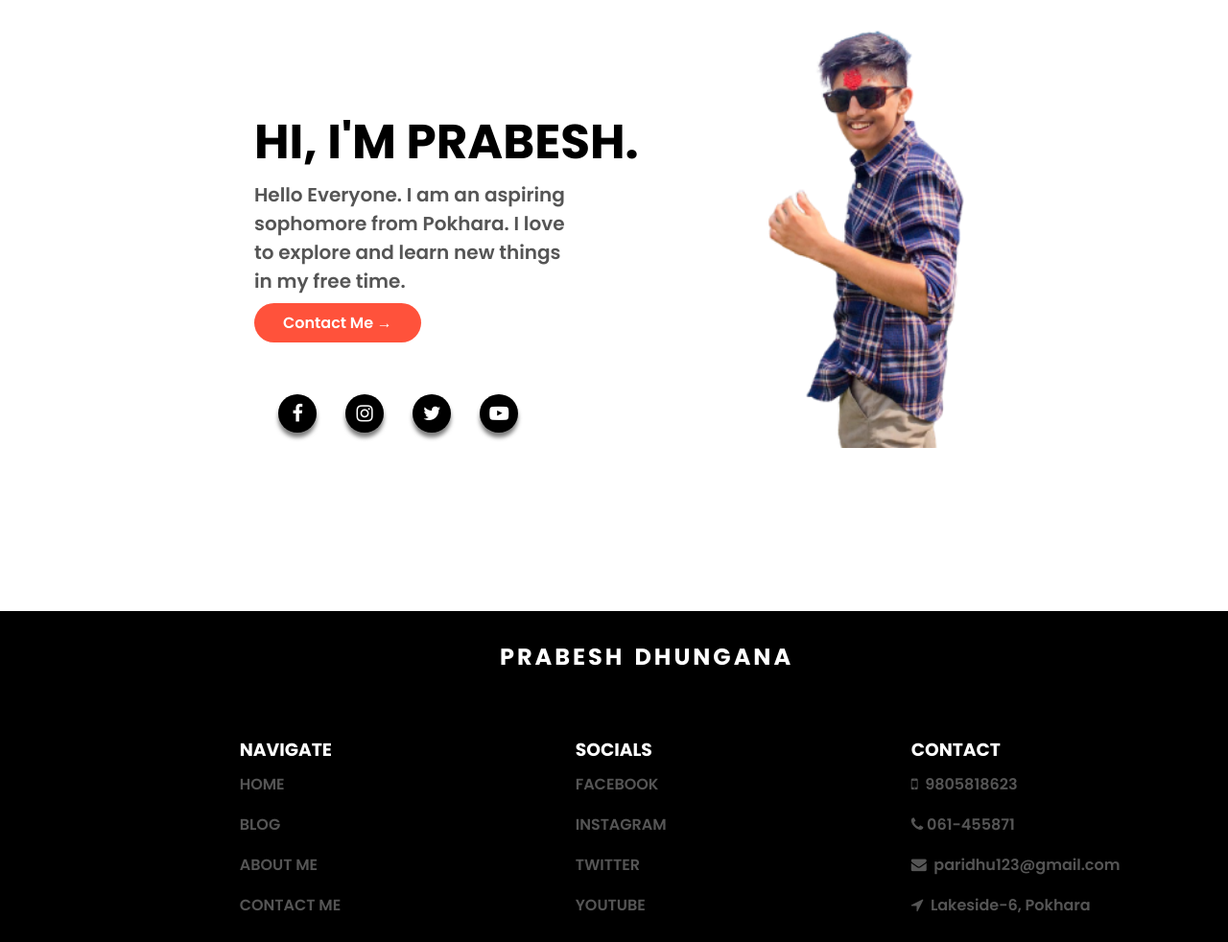
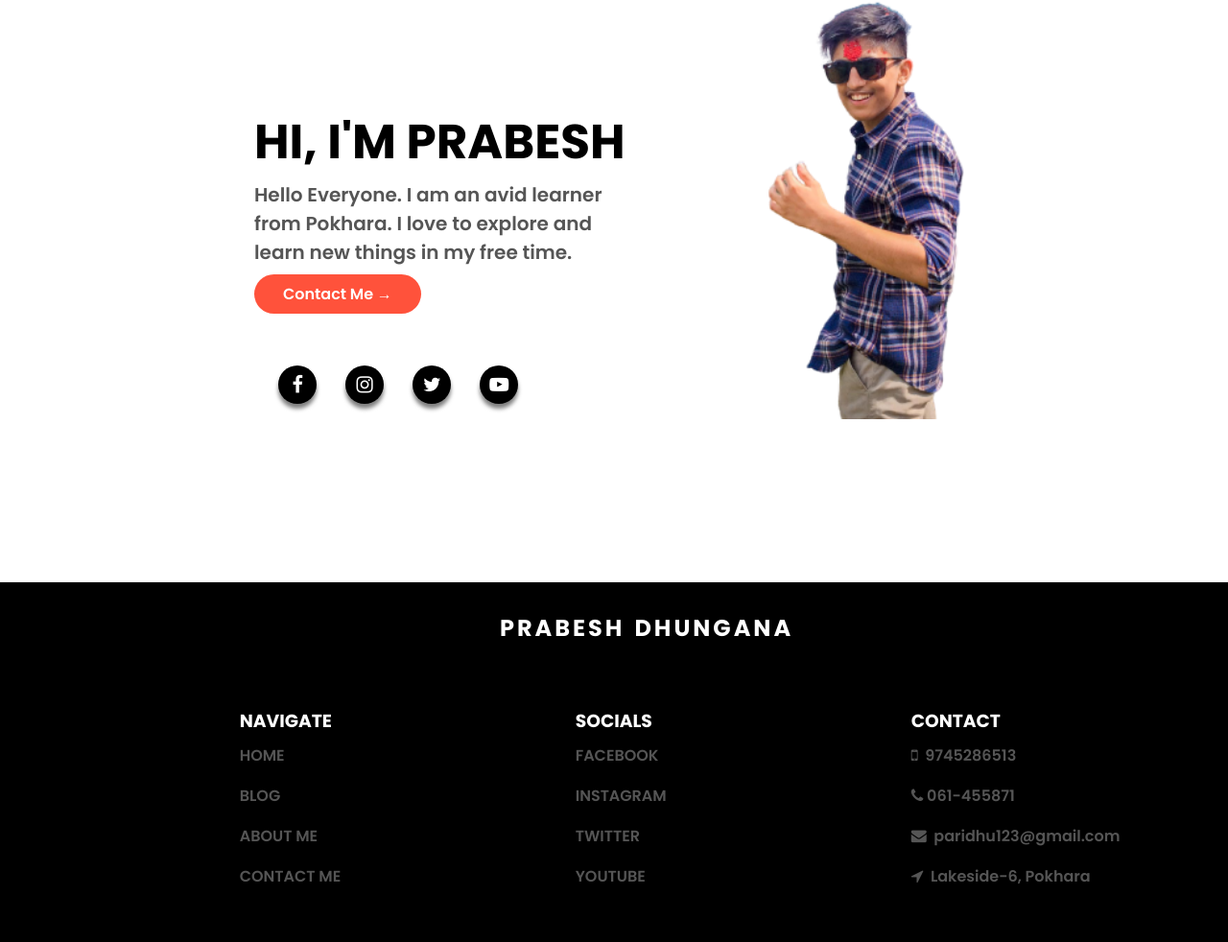
Before and after one commit to Prabesh1243/dhunganaprabesh, a plain HTML site: page index.html in a window 1280 px wide. Shown: the part 191-1173 px from the top of the page at 96% size. Drawn offline with Linux system fonts and the light colour scheme.

Commit message:
Update index.html

```diff
--- a/index.html
+++ b/index.html
@@ -41,9 +41,9 @@
         </div>
         <div class="row">
             <div class="col">
-                <h1>HI, I'M PRABESH.</h1>
-                <p>Hello Everyone. I am an aspiring <br>sophomore from Pokhara. I love<br> to explore and learn new
-                    things <br>in my free time. </p>
+                <h1>HI, I'M PRABESH </h1>
+                <p>Hello Everyone. I am an avid learner<br> from Pokhara. I love to explore and <br> learn new
+                    things in my free time. </p>
                 <a href="#" class="btn">Contact Me &#8594;</a>
                 <div class="col">
                     <img src="pd.png">
@@ -96,7 +96,7 @@
                         <div class="row1">
                             <h3>CONTACT</h3>
                             <ul>
-                                <li><i class="fa fa-mobile" aria-hidden="true"></i>&nbsp; 9805818623</li>
+                                <li><i class="fa fa-mobile" aria-hidden="true"></i>&nbsp; 9745286513</li>
                                 <li><i class="fa fa-phone" aria-hidden="true"></i>&nbsp;061-455871 </li>
                                 <li><i class="fa fa-envelope" aria-hidden="true"></i>&nbsp; paridhu123@gmail.com
                                 </li>
```
